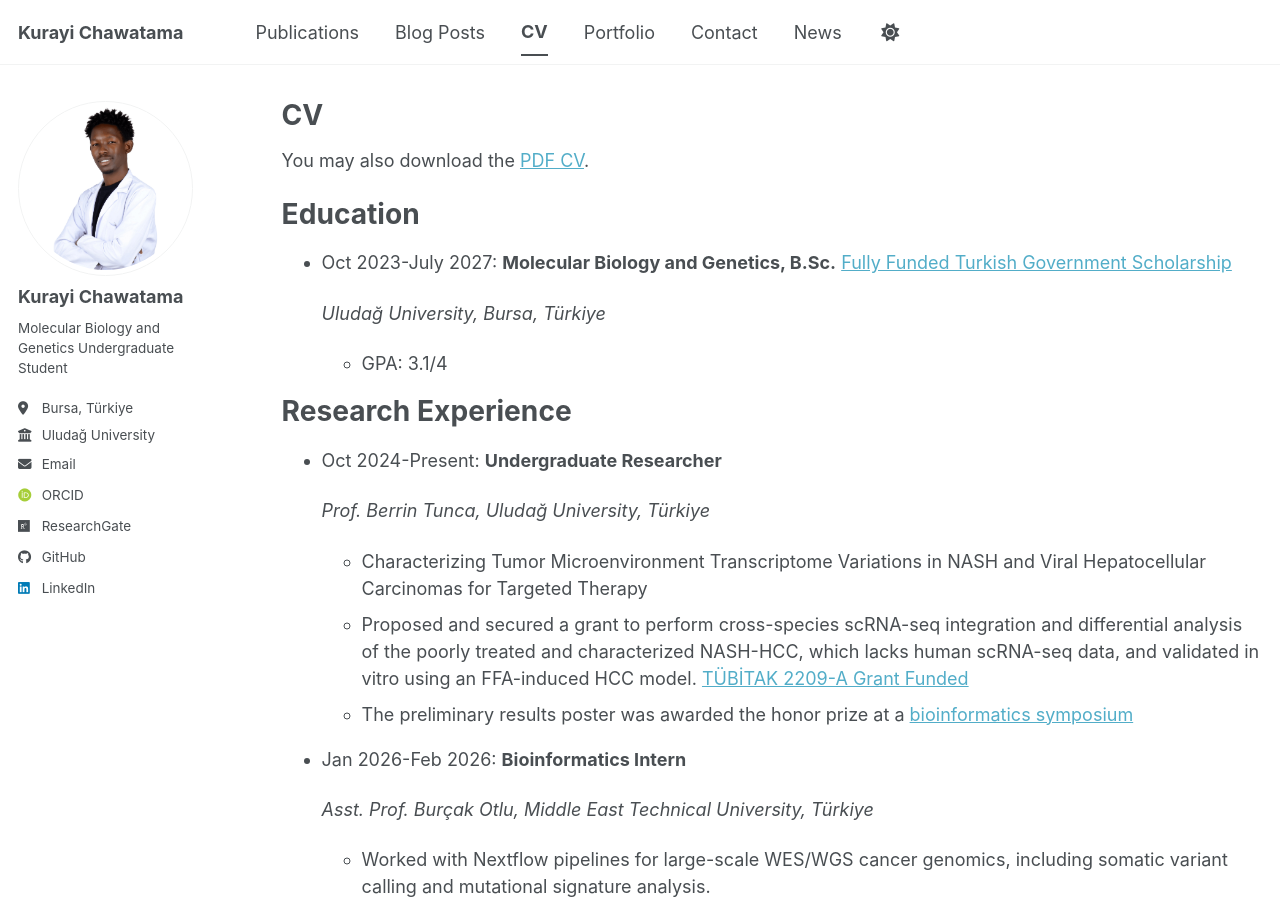
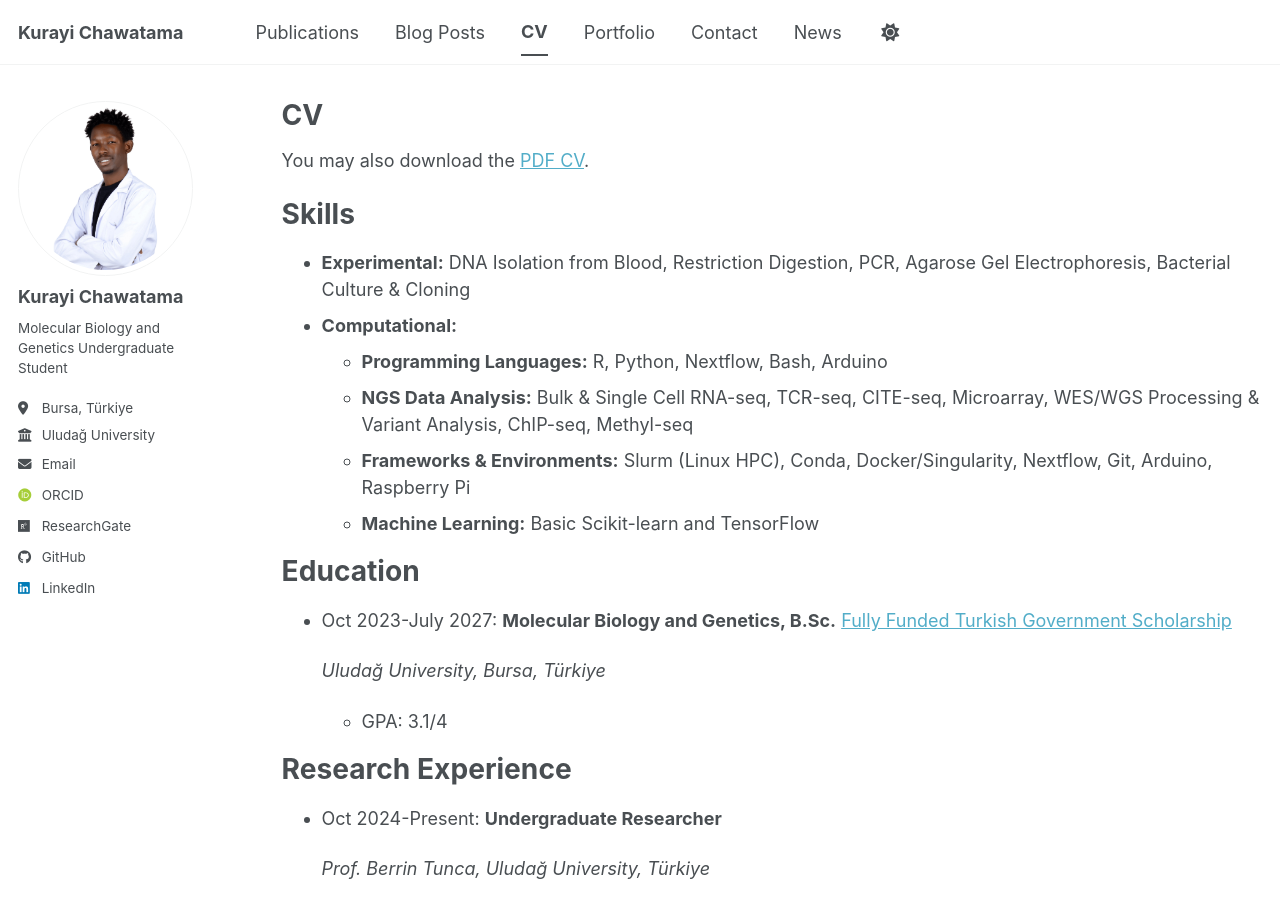
Before and after one commit to KurayiChawatama/kurayi-chawatama.github.io, a Jekyll site: the page built from _pages/cv.md, in a window 1280 px wide and 900 px high. Built offline with Jekyll 4.4.1, drawn with Linux system fonts in a browser that asks for light colours; some web fonts are replaced; a script bundle is joined from its source files by our own code; library files that are not in the unit come from our copies.

Commit message:
Update CV page to enhance skills section with detailed computational expertise

```diff
--- a/_pages/cv.md
+++ b/_pages/cv.md
@@ -10,6 +10,15 @@ redirect_from:
 {% include base_path %}
 
 You may also download the [PDF CV](/files/cv.pdf).
+
+Skills
+======
+* **Experimental:** DNA Isolation from Blood, Restriction Digestion, PCR, Agarose Gel Electrophoresis, Bacterial Culture & Cloning
+* **Computational:**
+  * **Programming Languages:** R, Python, Nextflow, Bash, Arduino
+  * **NGS Data Analysis:** Bulk & Single Cell RNA-seq, TCR-seq, CITE-seq, Microarray, WES/WGS Processing & Variant Analysis, ChIP-seq, Methyl-seq
+  * **Frameworks & Environments:** Slurm (Linux HPC), Conda, Docker/Singularity, Nextflow, Git, Arduino, Raspberry Pi
+  * **Machine Learning:** Basic Scikit-learn and TensorFlow
 
 Education
 ======
```
